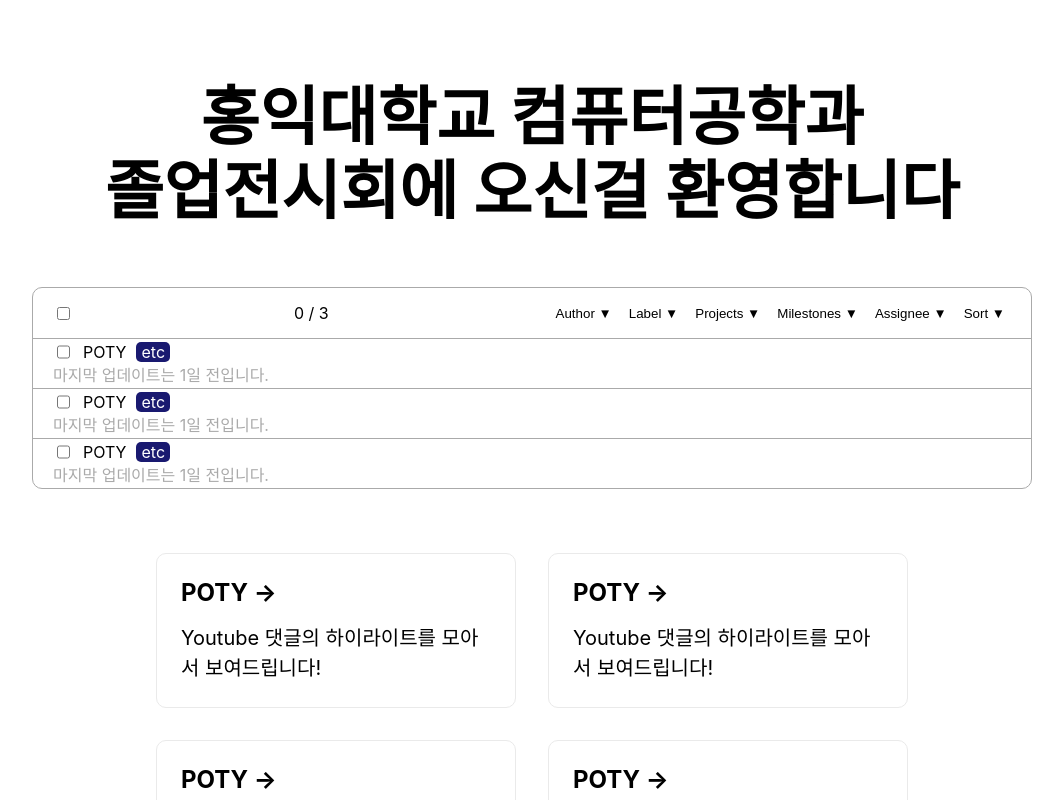
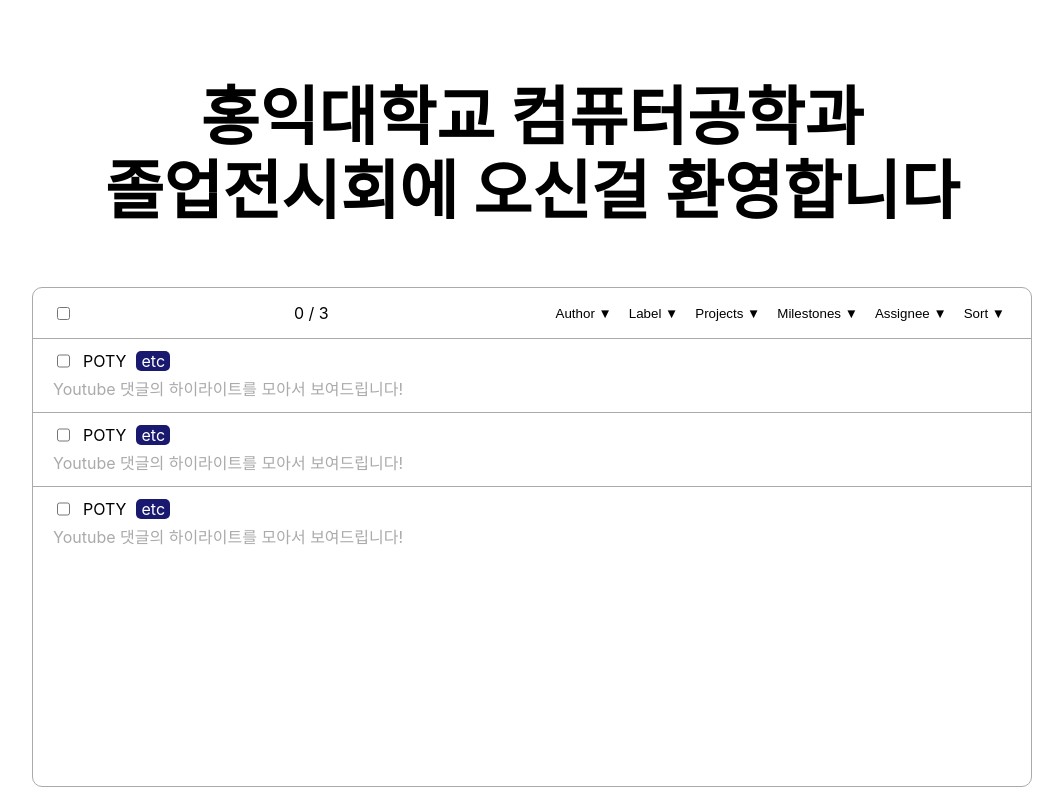
Before and after one commit to puba5/graduation-exhibition, a Next.js app: page / in a window 1280 px wide. Shown: the top 800 px of the page, without its empty margins (108-1171 px from the left). Built offline with nearby package versions, Linux system fonts and the light colour scheme.

Commit message:
feat : sniffet 애니메이션 수정
스니펫 애니메이션 수정

```diff
--- a/pages/components/ProjectList/projectList.js
+++ b/pages/components/ProjectList/projectList.js
@@ -6,14 +6,20 @@ const PROJECT_SNIFFET_INFO = [
   {
     title: "POTY",
     tag: "etc",
+    detail: "Youtube 댓글의 하이라이트를 모아서 보여드립니다!",
+    link: "poty",
   },
   {
     title: "POTY",
     tag: "etc",
+    detail: "Youtube 댓글의 하이라이트를 모아서 보여드립니다!",
+    link: "poty",
   },
   {
     title: "POTY",
     tag: "etc",
+    detail: "Youtube 댓글의 하이라이트를 모아서 보여드립니다!",
+    link: "poty",
   },
 ];
 
@@ -48,6 +54,7 @@ const Wrapper = styled.div`
   width: 1000px;
   border: 1px solid #aaaaaa;
   border-radius: 10px;
+  min-height: 500px;
 `;
 
 const Header = styled.div`
--- a/pages/components/ProjectList/projectSniffetList.js
+++ b/pages/components/ProjectList/projectSniffetList.js
@@ -14,13 +14,13 @@ export default function ProjectSniffetList({ checkCount, setCheckCount, PROJECT_
     <Wrapper>
       {PROJECT_SNIFFET_INFO.map((sniffetInfo, index) => {
         return (
-          <ProjectSniffet key={index}>
+          <ProjectSniffet key={index} href={`/${sniffetInfo.link}`}>
             <SniffetTitle>
               <input onClick={handleChange} type="checkbox"></input>
-              <div>{sniffetInfo.title}</div>
+              <Title>{sniffetInfo.title}</Title>
               <SniffetTag>{sniffetInfo.tag}</SniffetTag>
             </SniffetTitle>
-            <SniffetDetail>마지막 업데이트는 1일 전입니다.</SniffetDetail>
+            <SniffetDetail>{sniffetInfo.detail}</SniffetDetail>
           </ProjectSniffet>
         );
       })}
@@ -30,20 +30,22 @@ export default function ProjectSniffetList({ checkCount, setCheckCount, PROJECT_
 
 const Wrapper = styled.div``;
 
-const ProjectSniffet = styled.div`
+const ProjectSniffet = styled.a`
   display: flex;
   flex-direction: column;
   justify-content: center;
   border-top: 1px solid #aaaaaa;
   width: 100%;
-  height: 50px;
-  padding: 0 20px;
+  padding: 12px 20px;
 `;
 
 const SniffetTitle = styled.div`
   display: flex;
   gap: 10px;
+  margin-bottom: 5px;
 `;
+
+const Title = styled.div``;
 
 const SniffetTag = styled.div`
   padding: 0 5px;
```
